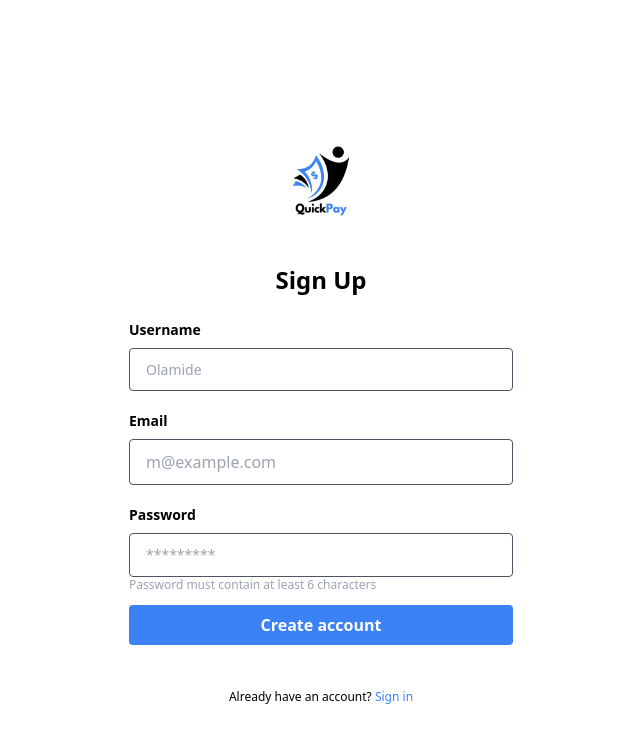
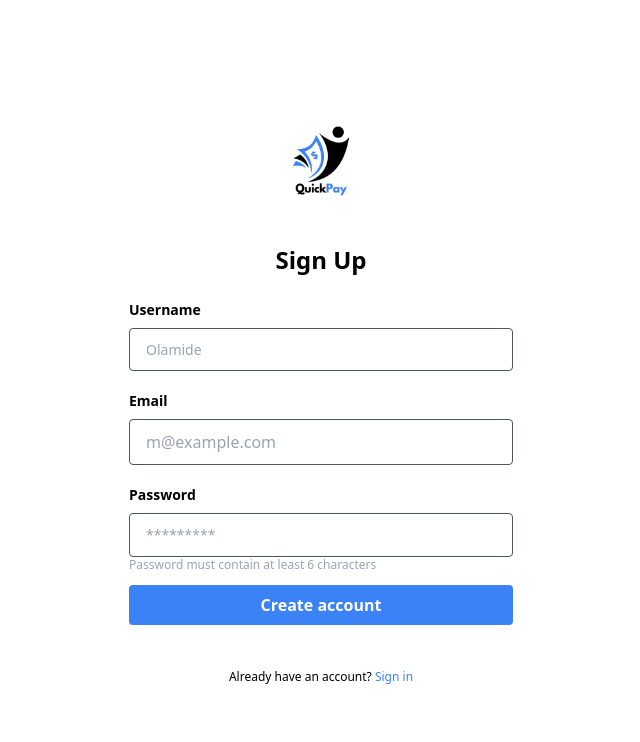
Before and after one commit to DevTaiwo18/QuickPay, a React (Vite) app: page /signup in a window 1280 px wide. Shown: the top 742 px of the page, without its empty margins (319-959 px from the left). Built offline with nearby package versions, Linux system fonts and the light colour scheme.

Commit message:
my vtu website

```diff
--- a/src/pages/Auth/ForgotPassword .jsx
+++ b/src/pages/Auth/ForgotPassword .jsx
@@ -28,7 +28,7 @@ const ForgotPassword = () => {
     };
 
     return (
-        <div className="min-h-screen flex items-center justify-center bg-white px-2 md:px-0">
+        <div className="min-h-screen flex items-center justify-center bg-white px-4 md:px-0">
             <div className="max-w-md w-full space-y-8">
                 <div>
                     <NavLink className="flex justify-center items-center" to="/">
--- a/src/pages/Auth/Signup.jsx
+++ b/src/pages/Auth/Signup.jsx
@@ -50,7 +50,7 @@ const SignUp = () => {
     <div className="min-h-screen flex flex-col justify-center items-center px-2">
       <div className="w-full max-w-md">
         <form
-          className="rounded px-8 pb-8 mb-2 mt-10"
+          className="rounded px-8 pb-8 mb-2"
           onSubmit={handleSubmit}
         >
           <NavLink className="flex justify-center items-center" to="/">
```
